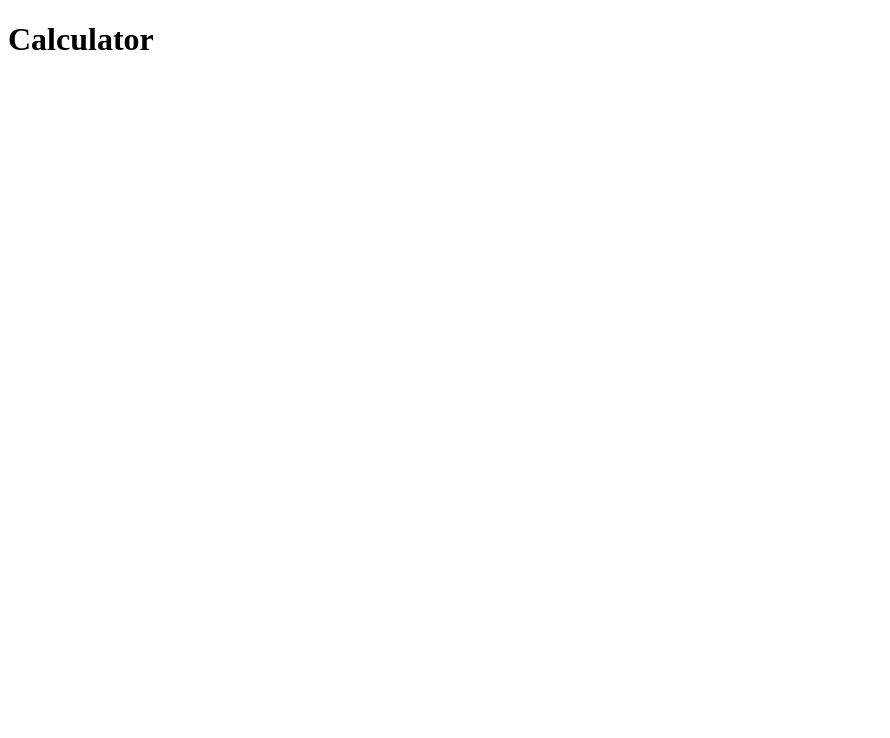
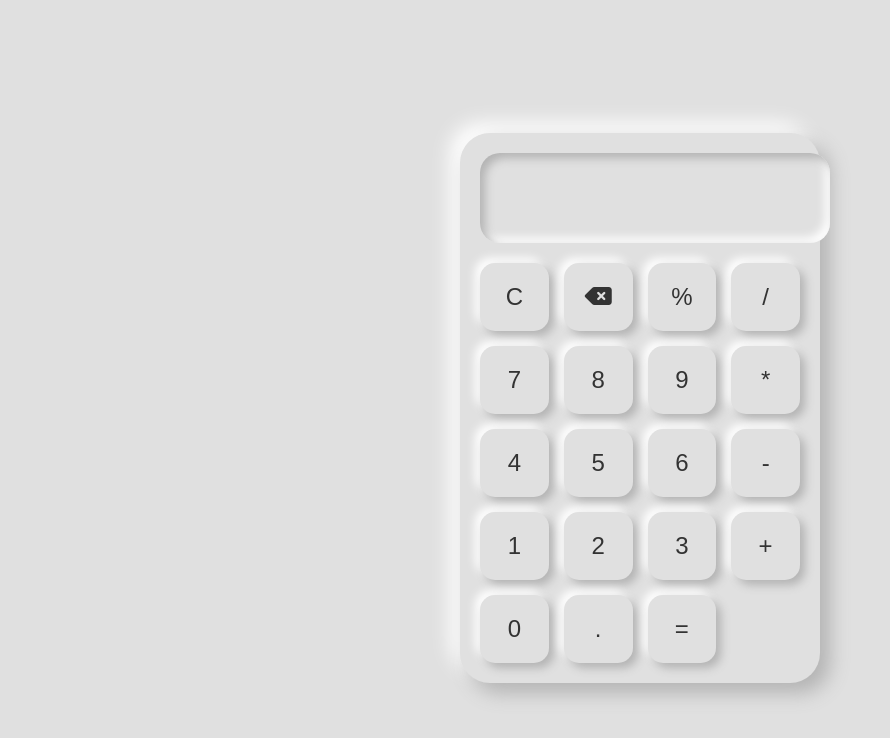
Before and after one commit to sunny-paul-72/Calculator_1, a plain HTML site: page index.html in a window 1280 px wide. Shown: the whole page, without its empty margins (0-890 px from the left). Drawn offline with Linux system fonts and the light colour scheme.

Commit message:
some changes in file

```diff
--- a/index.html
+++ b/index.html
@@ -4,8 +4,38 @@
     <meta charset="UTF-8">
     <meta name="viewport" content="width=device-width, initial-scale=1.0">
     <title>Calculator</title>
+    <link rel="stylesheet" href="https://cdnjs.cloudflare.com/ajax/libs/font-awesome/6.6.0/css/all.min.css" integrity="sha512-Kc323vGBEqzTmouAECnVceyQqyqdsSiqLQISBL29aUW4U/M7pSPA/gEUZQqv1cwx4OnYxTxve5UMg5GT6L4JJg==" crossorigin="anonymous" referrerpolicy="no-referrer" />
+    <link rel="stylesheet" href="styles.css">
 </head>
 <body>
-    <h1>Calculator</h1>
+    <div class="calculator">
+        <input type="text" id="display" disabled />
+        <div class="buttons">
+            <button onclick="clearDisplay()">C</button>
+            <button onclick="deleteLast()"><i class="fa-solid fa-delete-left"></i></button>
+            <button onclick="append('%')">%</button>
+            <button onclick="append('/')">/</button>
+
+            <button onclick="append('7')">7</button>
+            <button onclick="append('8')">8</button>
+            <button onclick="append('9')">9</button>
+            <button onclick="append('*')">*</button>
+
+            <button onclick="append('4')">4</button>
+            <button onclick="append('5')">5</button>
+            <button onclick="append('6')">6</button>
+            <button onclick="append('-')">-</button>
+
+            <button onclick="append('1')">1</button>
+            <button onclick="append('2')">2</button>
+            <button onclick="append('3')">3</button>
+            <button onclick="append('+')">+</button>
+
+            <button onclick="append('0')" class="zero">0</button>
+            <button onclick="append('.')">.</button>
+            <button onclick="calculate()" class="equal">=</button>
+        </div>
+    </div>
+<script src="script.js"></script>
 </body>
 </html>
--- a/script.js
+++ b/script.js
@@ -0,0 +1,21 @@
+let display = document.getElementById("display");
+
+function append(value) {
+    display.value += value;
+}
+
+function clearDisplay() {
+    display.value = "";
+}
+
+function deleteLast() {
+    display.value = display.value.slice(0, -1);
+}
+
+function calculate() {
+    try {
+        display.value = eval(display.value);
+    } catch (e) {
+        display.value = "Error";
+    }
+}
--- a/styles.css
+++ b/styles.css
@@ -0,0 +1,50 @@
+body {
+    display: flex;
+    justify-content: center;
+    align-items: center;
+    height: 100vh;
+    background-color: #E0E0E0;
+}
+
+.calculator {
+    width: 320px;
+    background-color: #E0E0E0;
+    border-radius: 30px;
+    padding: 20px;
+    box-shadow: 10px 10px 20px #b3b3b3, -10px -10px 20px #ffffff;
+}
+
+#display {
+    width: 100%;
+    height: 60px;
+    background-color: #E0E0E0;
+    color: #333;
+    text-align: right;
+    font-size: 2rem;
+    padding: 15px;
+    border: none;
+    border-radius: 20px;
+    box-shadow: inset 5px 5px 10px #b3b3b3, inset -5px -5px 10px #ffffff;
+    margin-bottom: 20px;
+}
+
+.buttons {
+    display: grid;
+    grid-template-columns: repeat(4, 1fr);
+    gap: 15px;
+}
+
+button {
+    background-color: #E0E0E0;
+    padding: 20px;
+    font-size: 1.5rem;
+    color: #333;
+    border: none;
+    border-radius: 15px;
+    box-shadow: 5px 5px 10px #b3b3b3, -5px -5px 10px #ffffff;
+    transition: all 0.2s ease;
+}
+
+button:hover {
+    box-shadow: inset 5px 5px 10px #b3b3b3, inset -5px -5px 10px #ffffff;
+}
```
